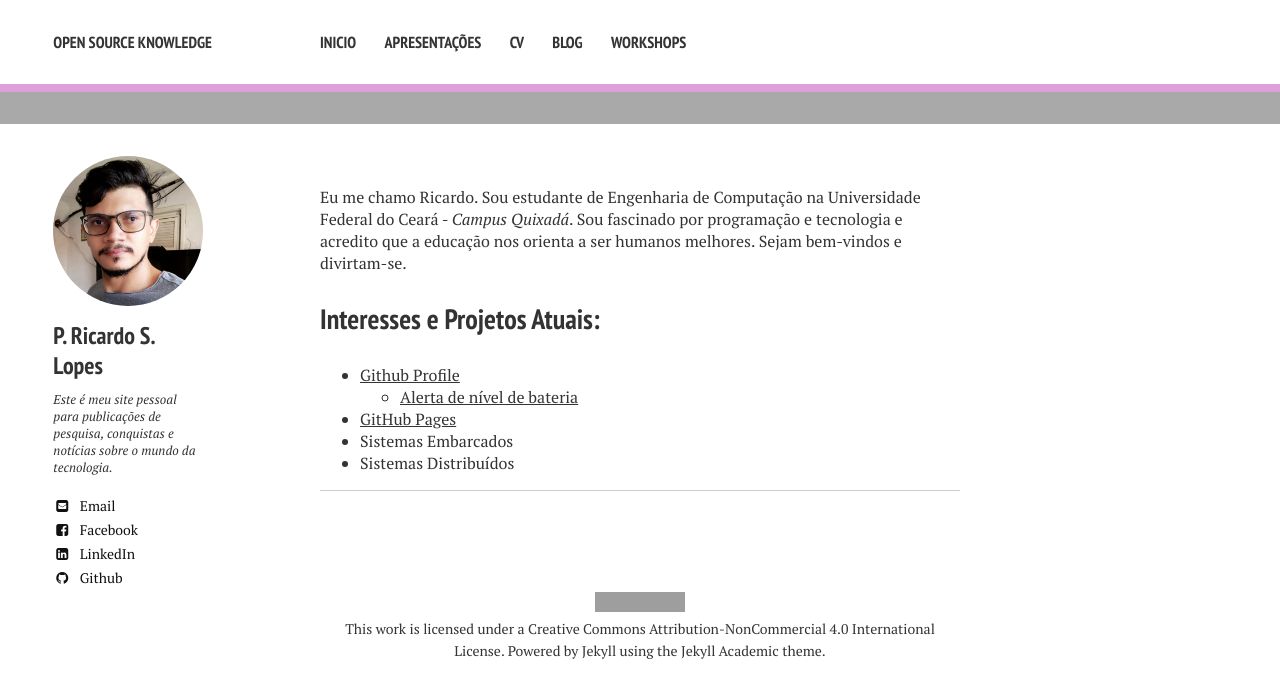
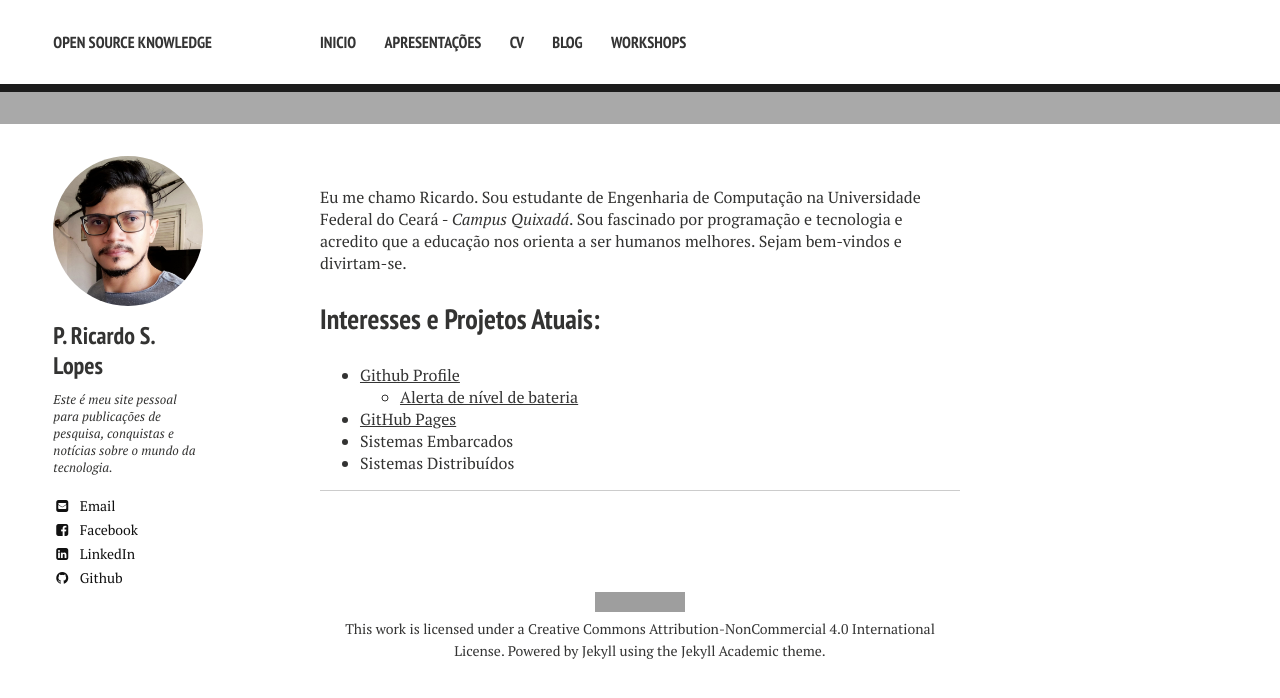
Before and after one commit to RicardoLopes1/Blind-Development, a Jekyll site: the page built from index.md, in a window 1280 px wide. Shown: the top 698 px of the page. Built offline with Jekyll 4.4.1, drawn with Linux system fonts in a browser that asks for light colours; nearby versions of some CDN libraries; grey boxes are pictures that could not be loaded.

Commit message:
modif color

```diff
--- a/_config.yml
+++ b/_config.yml
@@ -44,7 +44,7 @@ owner:
 # The following adjust the accents for your site. If you would like to further edit colors, fonts, font sizes, etc.
 # you may do so in _sass/variables.scss
 #highlight-color: '#CC0000'
-highlight-color: '#DDA0DD' #Plum
+highlight-color: '#1C1C1C' #Gray11
 #lowlight-color: '#000'
 lowlight-color: '#A9A9A9' #DarkGray
 
```
